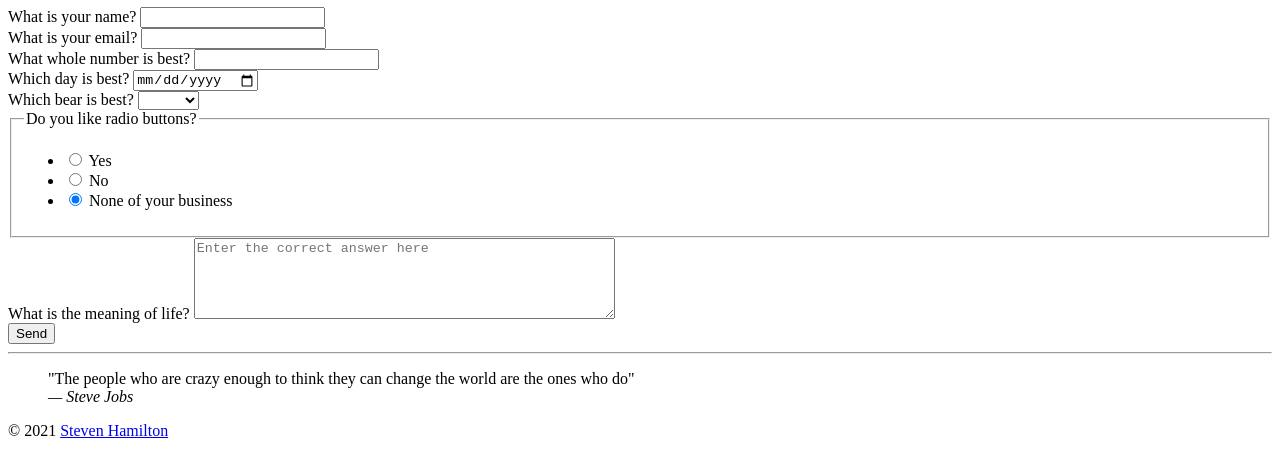
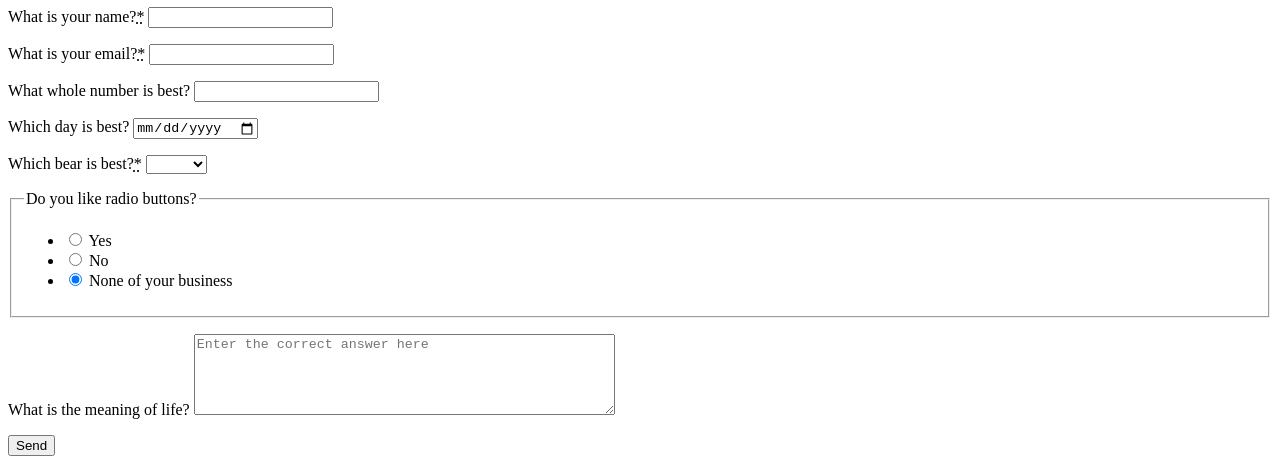
Before and after one commit to saultcollege/csd112-lab-repo-StevenHamiltonCollegeWork, a plain HTML site: page survey.html in a window 1280 px wide. Shown: the part 161-629 px from the top of the page. Drawn offline with Linux system fonts and the light colour scheme.

Commit message:
Lab 4 notes

```diff
--- a/survey.html
+++ b/survey.html
@@ -34,15 +34,24 @@
         <main>
             <h1>Survey</h1>
             <form action="https://formspree.io/f/xzbyqbbd" method="POST">
-                <label for="name_field">What is your name?</label>
-                <input type="text" id="name_field" name="name_field" required><br>
-                <label for="email_field">What is your email?</label>
-                <input type="text" id="email_field" name="email_field" required><br>
+                <p>
+                <label for="name_field">What is your name?<abbr title="required" aria-label="required">*</abbr></label>
+                <input type="text" id="name_field" name="name_field" required>
+                </p>
+                <p>
+                <label for="email_field">What is your email?<abbr title="required" aria-label="required">*</abbr></label>
+                <input type="email" id="email_field" name="email_field" required>
+                </p>
+                <p>
                 <label for="best_whole_number">What whole number is best?</label>
-                <input type="number" id="best_whole_number" name="best_whole_number" min="1"><br>
+                <input type="number" id="best_whole_number" name="best_whole_number" min="1">
+                </p>
+                <p>
                 <label for="best_day">Which day is best?</label>
-                <input type="date" id="best_day" name="best_day"><br>
-                <label for="best_bear">Which bear is best?</label>
+                <input type="date" id="best_day" name="best_day">
+                </p>
+                <p>
+                <label for="best_bear">Which bear is best?<abbr title="required" aria-label="required">*</abbr></label>
                 <select id="best_bear" name="best_bear" required>
                     <option value="">&nbsp;</option>
                     <option value="Black">Black</option>
@@ -52,24 +61,27 @@
                     <option value="Polar">Polar</option>
                     <option value="Teddy">Teddy</option>
                 </select>
+                </p>
                 <fieldset>
                     <legend>Do you like radio buttons?</legend>
                     <ul>
-                        <li><input type="radio" id="yes" name="Answer">
+                        <li><input type="radio" id="yes" name="Answer" value="yes">
                             <label for="yes">Yes</label>
                         </li>
-                        <li><input type="radio" id="no" name="Answer">
+                        <li><input type="radio" id="no" name="Answer" value="no">
                             <label for="no">No</label>
                         </li>
-                        <li><input type="radio" id="?" name="Answer" checked>
+                        <li><input type="radio" id="?" name="Answer" value="?" checked>
                             <label for="?">None of your business</label>
                         </li>
                     </ul>
                 </fieldset>
+                <p>
                 <label for="life_meaning">What is the meaning of life?</label>
                 <textarea placeholder="Enter the correct answer here" id="life_meaning" name="life_meaning" rows="5"
-                    cols="50"></textarea><br>
-                <input type="submit" value="Send">
+                    cols="50"></textarea>
+                </p>
+                <p><input type="submit" value="Send"></p>
             </form>
         </main>
         <footer>
```
Also changed, not shown: index.html (+16 -8 lines).
